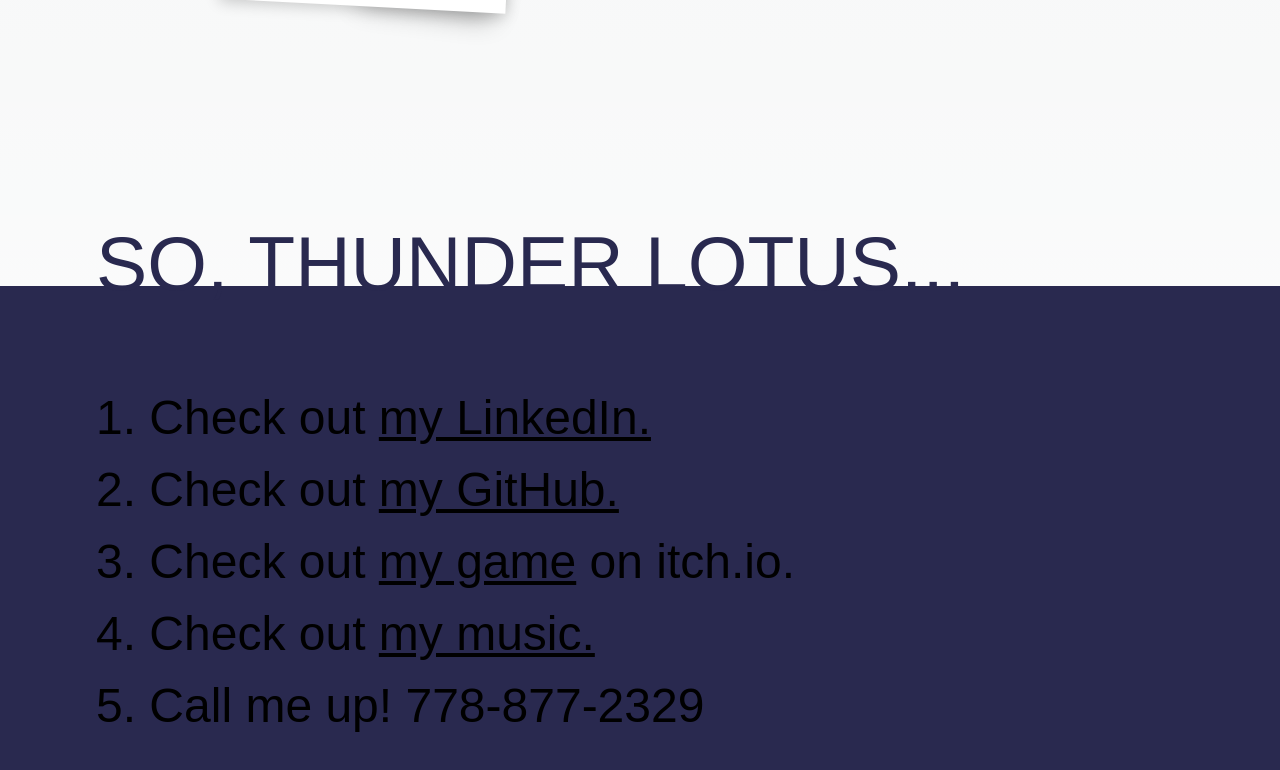
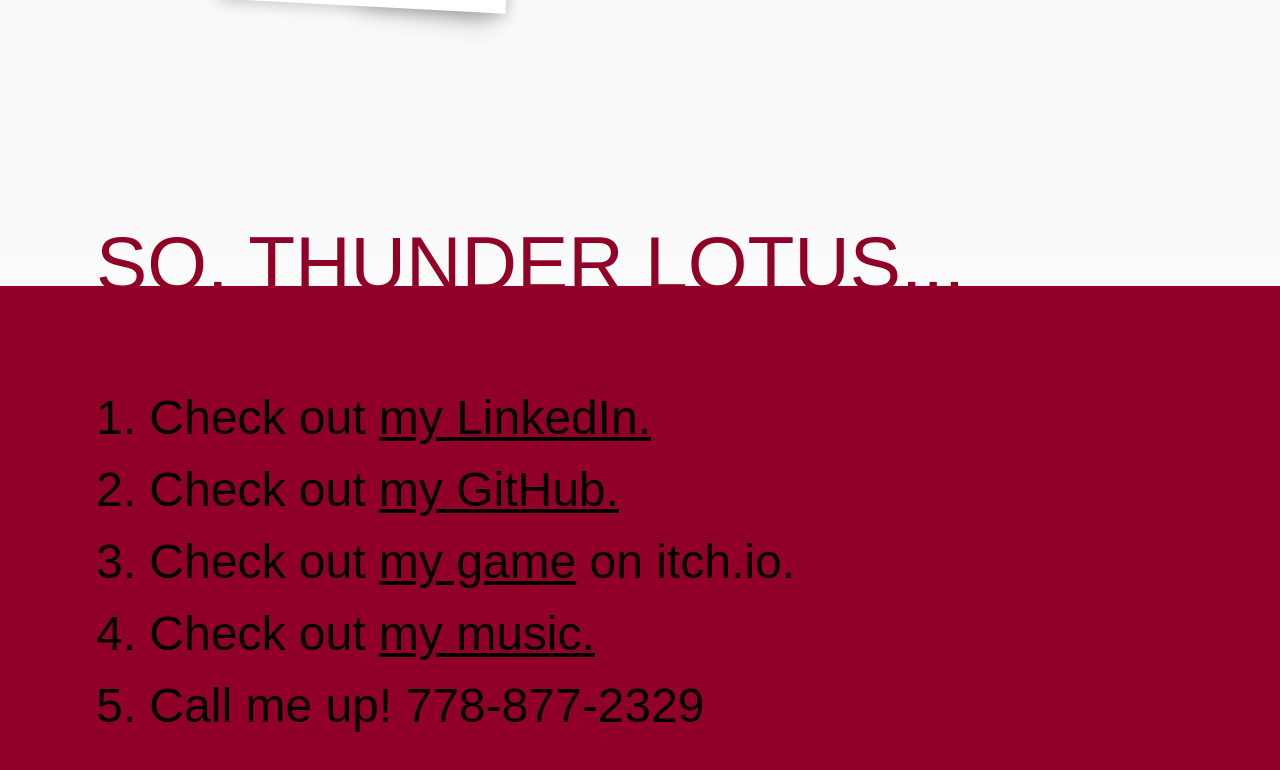
Before and after one commit to bshaw89/benjshaw.me, a Next.js app: page / in a window 1280 px wide. Shown: the part 3805-4575 px from the top of the page. Built offline with nearby package versions, Linux system fonts and the light colour scheme; a web font is replaced by a local one.

Commit message:
Update styling

```diff
--- a/styles/Home.module.css
+++ b/styles/Home.module.css
@@ -42,6 +42,10 @@
 
 .miasma {
   color: #7B6C8A;
+}
+
+.spearhead {
+  color: #d80039;
 }
 
 .faded {
@@ -113,7 +117,7 @@
   font-size: 3rem;
   text-align: start;
   line-height: 1.5em;
-  background-color: #29294f;
+  background-color: #910026;
   display: flex;
   flex-direction: column;
   justify-content: space-evenly;
@@ -133,7 +137,7 @@
   line-height: 0.6;
   font-weight: 900;
   padding-left: 6rem;
-  color: #29294f;
+  color: #910026;
 }
 
 .item .polaroid:before {
```
